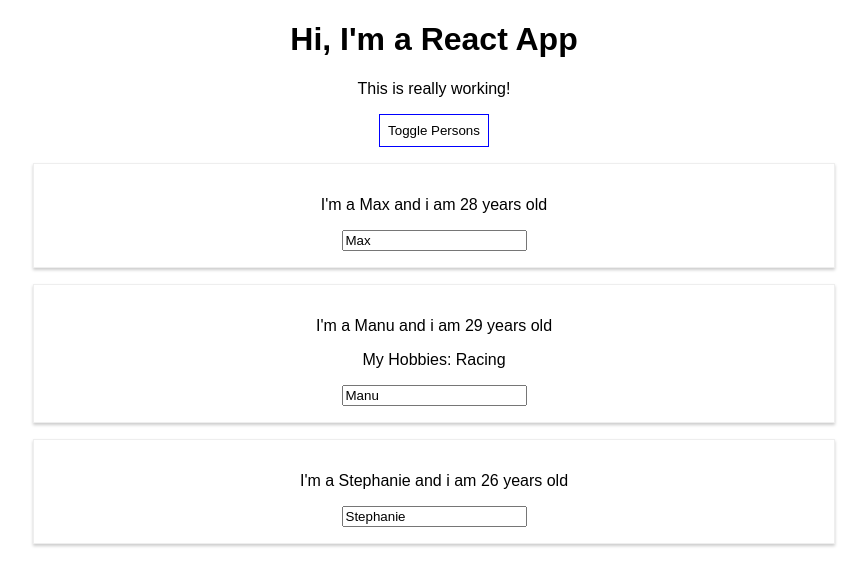
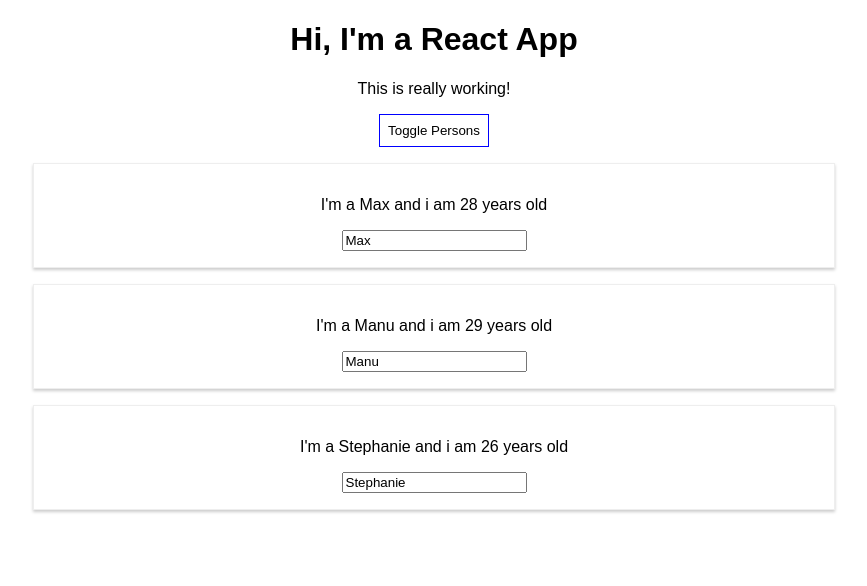
Before and after one commit to amitu2016/react-complete-guide, a React (Create React App) app: page / in a window 1280 px wide. Both pictures are taken after a click on the button "Toggle Persons". Shown: the top 586 px of the page, without its empty margins (206-1073 px from the left). Built offline with nearby package versions, Linux system fonts and the light colour scheme.

Commit message:
Working with Lists and Conditionals

```diff
--- a/src/App.js
+++ b/src/App.js
@@ -5,33 +5,38 @@
 class App extends Component {
   state = {
     persons: [
-      { name: 'Max', age: 28 },
-      { name: 'Manu', age: 29 },
-      { name: 'Stephanie', age: 26 }
+      { id: 'ghdgfh', name: 'Max', age: 28 },
+      { id: 'rsdsf', name: 'Manu', age: 29 },
+      { id: 'esfsfs', name: 'Stephanie', age: 26 }
     ],
     otherState: 'some other value',
     showPersons: false
   };
 
-  switchNameHandler = (newName) => {
-    // console.log('Was clicked!');
-    // DON'T DO THIS: this.state.persons[0].name = 'Maximilian';
+
+  nameChangedHandler = (event, id) => {
+    const personIndex = this.state.persons.findIndex(p => {
+      return p.id === id;
+    });
+
+    const person = {
+      ...this.state.persons[personIndex]
+    };
+
+    person.name = event.target.value;
+    const persons = [...this.state.persons];
+    persons[personIndex] = person;
+
     this.setState({
-      persons: [
-        { name: newName, age: 28 },
-        { name: 'Manu', age: 29 },
-        { name: 'Stephanie', age: 27 }
-      ]
+      persons: persons
     });
-  };
-  nameChangedHandler = (event) => {
-    this.setState({
-      persons: [
-        { name: 'Max', age: 28 },
-        { name: event.target.value, age: 29 },
-        { name: 'Stephanie', age: 26 }
-      ]
-    });
+  }
+
+  deletePersonHandler = (personIndex) => {
+    //const persons = this.state.persons.slice();
+    const persons = [...this.state.persons]; //updating state immutably
+    persons.splice(personIndex, 1);
+    this.setState({persons: persons});
   }
 
   togglePersonsHandler = () => {
@@ -54,22 +59,15 @@
     if (this.state.showPersons) {
       persons = (
         <div>
-          <Person
-            name={this.state.persons[0].name}
-            age={this.state.persons[0].age}
-          />
-          <Person
-            name={this.state.persons[1].name}
-            age={this.state.persons[1].age}
-            click={this.switchNameHandler.bind(this, 'Sumit')}
-            changed={this.nameChangedHandler}
-          >
-            My Hobbies: Racing
-        </Person>
-          <Person
-            name={this.state.persons[2].name}
-            age={this.state.persons[2].age}
-          />
+          {this.state.persons.map((person, index) => {
+            return <Person
+            click={() => this.deletePersonHandler(index)}
+            name={person.name}
+            age={person.age}
+            key={person.id}
+            changed={(event) => this.nameChangedHandler(event, person.id)}
+            />
+          })}
         </div>
       );
     }
```
